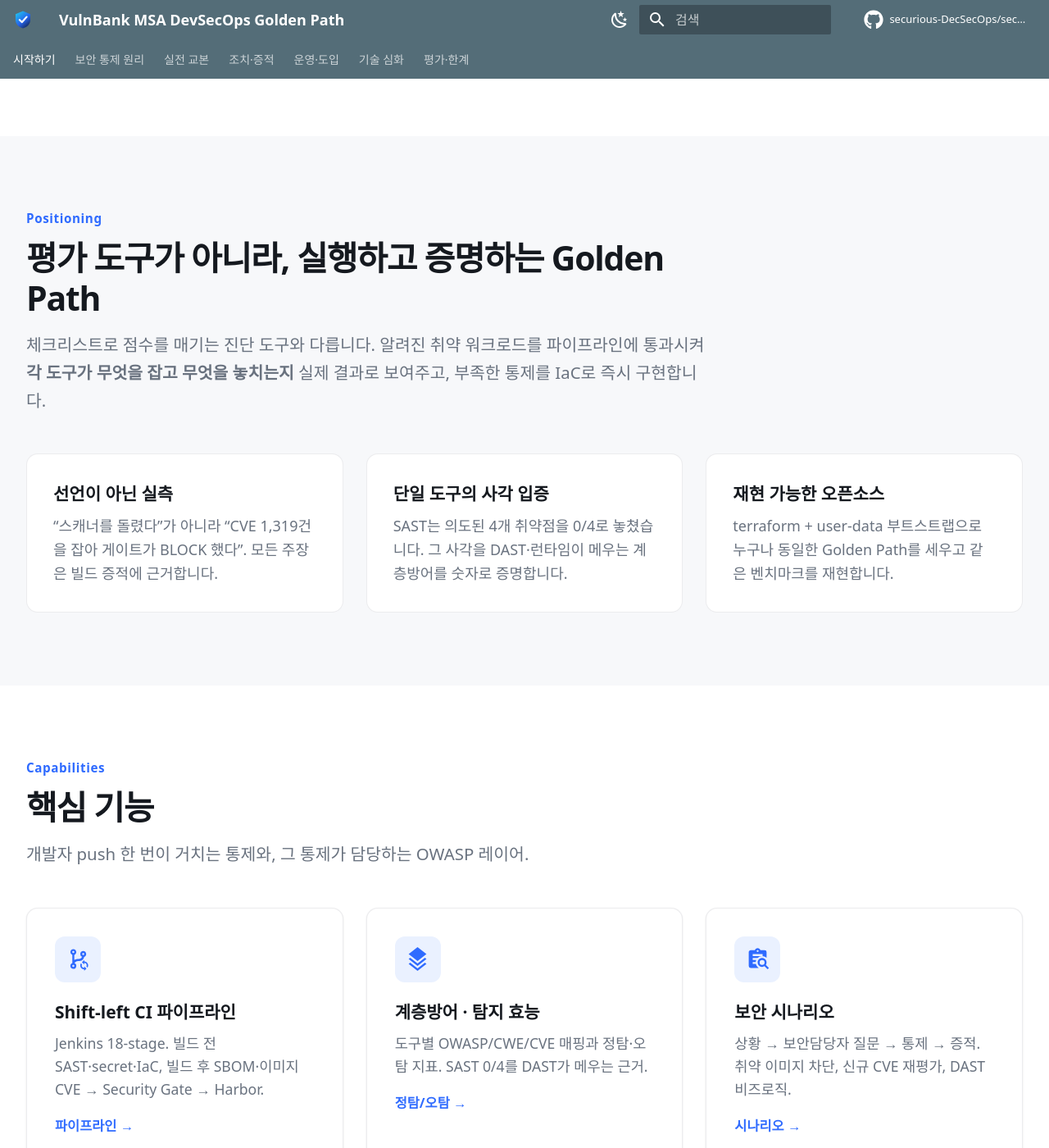
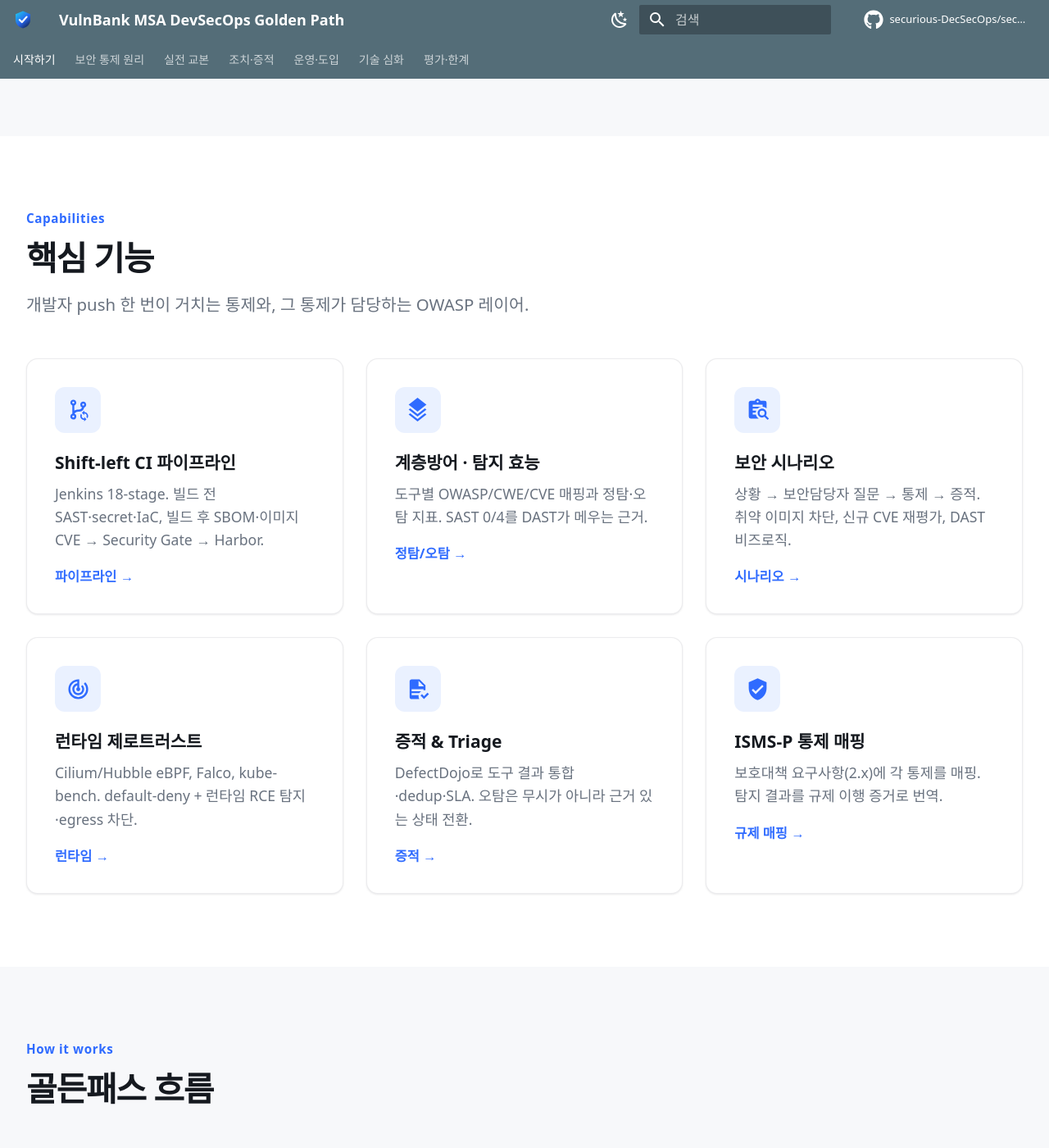
Before and after one commit to securious-DecSecOps/secubank-docs, an MkDocs documentation site: the page built from docs/index.md, in a window 1280 px wide and 1400 px high, scrolled down 2162 px. Shown: the whole window at 82% size. Built offline with MkDocs 1.6.1 and Material for MkDocs 9.7.7, drawn with Linux system fonts in a browser that asks for light colours; some web fonts are replaced; comment, search, counter and statistics services are not loaded.

Commit message:
랜딩 가독성·정보구조·로딩 개선 (심사위원 A·B 반영)
- A1 본문 폰트 .82rem→.9rem(≈13→14.4px): 장문 교본·심화 본문 가독성.
- A2 랜딩 정리: POSITIONING 블록(메시지가 hero·KILLER와 중복) 제거, THE PROBLEM을
  sb-section--alt로 바꿔 섹션 배경 교대 유지. 9→8블록. (차별점 메시지는 hero·adoption에 잔존)
- B4 외부 CDN preconnect(overrides/main.html extrahead): cdn.jsdelivr.net(Pretendard 폰트)·
  unpkg.com(MathJax 엔진) DNS/TLS 선연결로 LCP 개선. 콘텐츠 페이지 본문·nav 무결성 확인.

B 재조정(정직): reveal.js는 .js-reveal 스크롤 헬퍼라 필수→유지, MathJax 페이지-조건부 로딩은
Material instant-loading/document$ 의존으로 블라인드 변경 시 수식 파손 위험→미적용.
mkdocs build --strict 통과.

```diff
--- a/docs/stylesheets/extra.css
+++ b/docs/stylesheets/extra.css
@@ -50,7 +50,7 @@
 }
 
 /* ---------- typography ---------- */
-.md-typeset { font-size: .82rem; line-height: 1.7; color: var(--sb-ink-2); }
+.md-typeset { font-size: .9rem; line-height: 1.7; color: var(--sb-ink-2); }
 .md-typeset h1, .md-typeset h2, .md-typeset h3, .md-typeset h4 { color: var(--sb-ink); font-weight: 700; letter-spacing: -0.018em; }
 .md-typeset h1 { font-weight: 800; }
 .md-typeset h2 { margin-top: 2.4em; }
--- a/overrides/home.html
+++ b/overrides/home.html
@@ -68,7 +68,7 @@
   </section>
 
   <!-- ===================== THE PROBLEM (왜 만들었나) ===================== -->
-  <section class="sb-section">
+  <section class="sb-section sb-section--alt">
     <div class="sb-wrap">
       <header class="sb-head">
         <p class="sb-kicker">The Problem · 왜 만들었나</p>
@@ -80,22 +80,6 @@
         <li><span class="sb-steps__n">2</span><div><strong>최근 위협</strong><p>2026년 공급망 공격(axios npm 침해 · TanStack CI 침해 · Shai-Hulud 웜)은 신뢰된 의존성 · CI 인프라 · 런타임 페이로드를 노립니다. 빌드 1회 SCA로는 0-day 악성 패키지를 못 잡습니다. <a href="{{ 'supply-chain-defense/' | url }}">공급망 방어 →</a></p></div></li>
         <li><span class="sb-steps__n">3</span><div><strong>우리의 대응</strong><p>source→build→image→deploy→runtime→evidence 전 구간에 통제를 계층으로 깔고, 각 통제가 무엇을 잡고 무엇을 놓치는지 데이터로 증명합니다. 보안담당자의 질문을 위협 시나리오로 재현합니다. <a href="{{ 'security-scenarios/' | url }}">위협 시나리오 →</a></p></div></li>
       </ol>
-    </div>
-  </section>
-
-  <!-- ===================== POSITIONING ===================== -->
-  <section class="sb-section sb-section--alt">
-    <div class="sb-wrap">
-      <header class="sb-head">
-        <p class="sb-kicker">Positioning</p>
-        <h2 class="sb-h2">평가 도구가 아니라, 실행하고 증명하는 Golden Path</h2>
-        <p class="sb-lead">체크리스트로 점수를 매기는 진단 도구와 다릅니다. 알려진 취약 워크로드를 파이프라인에 통과시켜 <strong>각 도구가 무엇을 잡고 무엇을 놓치는지</strong> 실제 결과로 보여주고, 부족한 통제를 IaC로 즉시 구현합니다.</p>
-      </header>
-      <div class="sb-why">
-        <article class="sb-why__item"><h3>선언이 아닌 실측</h3><p>“스캐너를 돌렸다”가 아니라 “CVE 1,319건을 잡아 게이트가 BLOCK 했다”. 모든 주장은 빌드 증적에 근거합니다.</p></article>
-        <article class="sb-why__item"><h3>단일 도구의 사각 입증</h3><p>SAST는 의도된 4개 취약점을 0/4로 놓쳤습니다. 그 사각을 DAST·런타임이 메우는 계층방어를 숫자로 증명합니다.</p></article>
-        <article class="sb-why__item"><h3>재현 가능한 오픈소스</h3><p>terraform + user-data 부트스트랩으로 누구나 동일한 Golden Path를 세우고 같은 벤치마크를 재현합니다.</p></article>
-      </div>
     </div>
   </section>
 
```
Also changed, not shown: overrides/main.html (added, +12 -0 lines).
